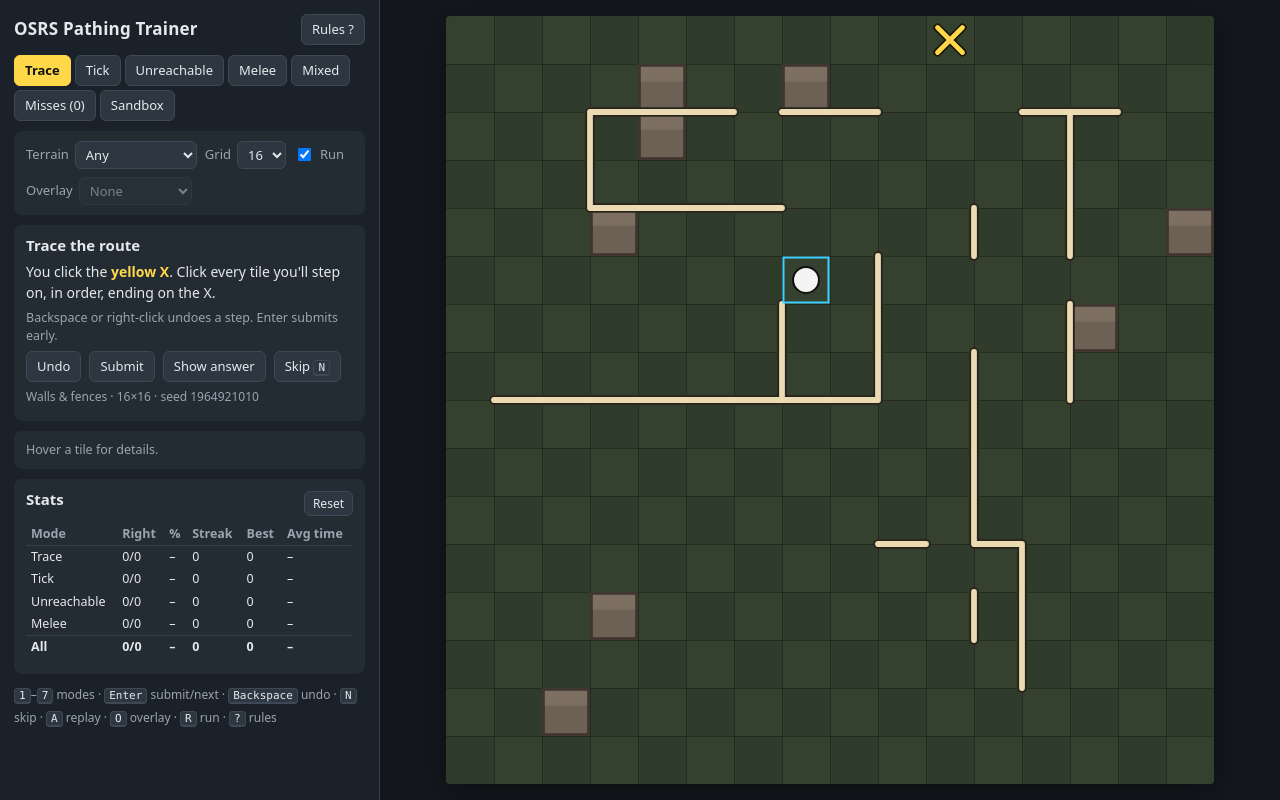
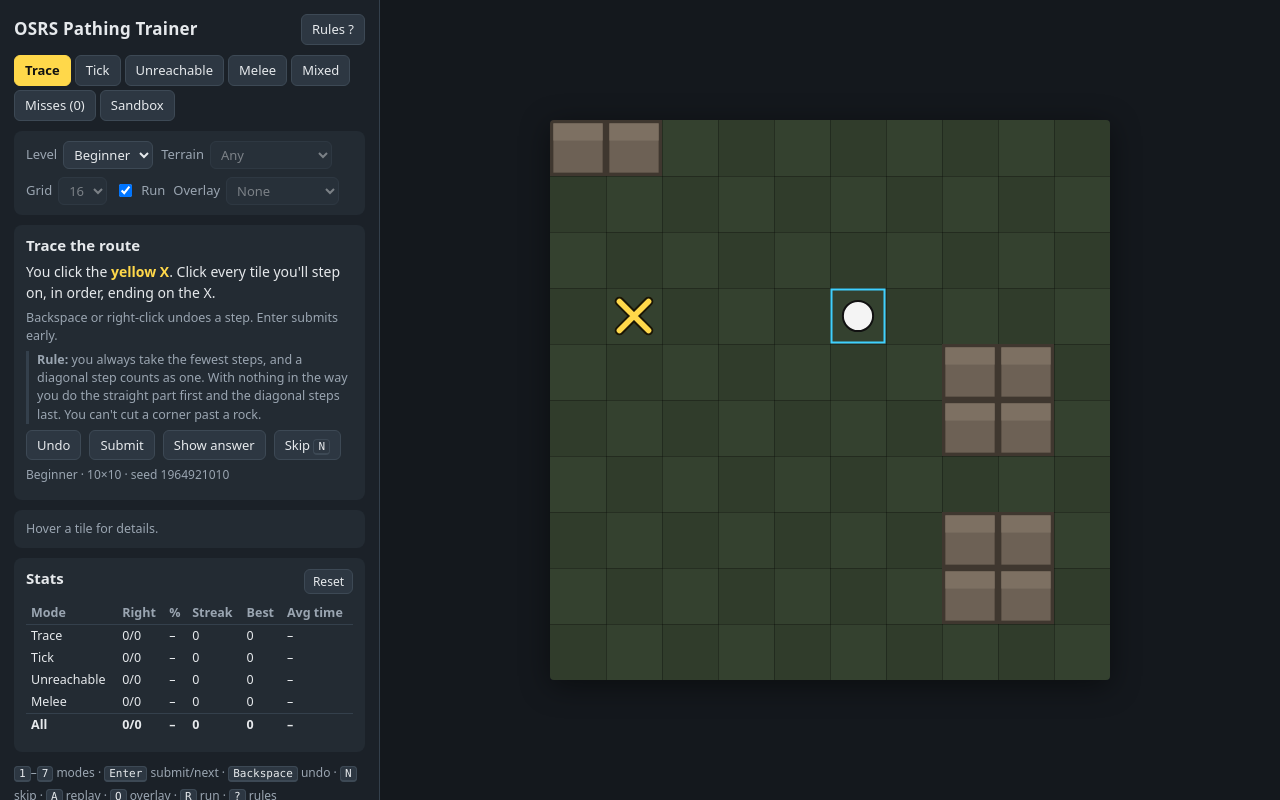
Before and after one commit to mrcal17/osrs-pathing-trainer, a plain HTML site: page index.html in a window 1280 px wide. Drawn offline with Linux system fonts and the light colour scheme.

Commit message:
Add Beginner/Easy levels with rule hints
Beginner: 10x10, a few small rocks, short routes, tick 1-2, single-rock
unreachable targets, small nearby NPCs. Easy: 12x12, light pillars/rocks,
no walls. Normal is the previous generator. Level is part of the miss spec.

Co-Authored-By: Claude Opus 5.5 <noreply@anthropic.com>

```diff
--- a/app.js
+++ b/app.js
@@ -44,6 +44,7 @@
     terrain: TERRAIN_NAME[saved.terrain] ? saved.terrain : 'any',
     size: [12, 16, 20].includes(saved.size) ? saved.size : 16,
     run: saved.run !== false,
+    level: [1, 2, 3].includes(saved.level) ? saved.level : 1,
     overlay: OVERLAYS.includes(saved.overlay) ? saved.overlay : 'none',
     stats: saved.stats || {},
     misses: Array.isArray(saved.misses) ? saved.misses : [],
@@ -63,7 +64,7 @@
     const sb = st.sb;
     try {
       localStorage.setItem(STORE, JSON.stringify({
-        mode: st.mode, terrain: st.terrain, size: st.size, run: st.run, overlay: st.overlay,
+        mode: st.mode, level: st.level, terrain: st.terrain, size: st.size, run: st.run, overlay: st.overlay,
         stats: st.stats, misses: st.misses,
         sandbox: sb.grid ? { grid: sb.grid.toJSON(), src: sb.src, npc: sb.npc } : null,
       }));
@@ -82,7 +83,7 @@
   }
 
   // Wrong answers are kept (by seed) for the Misses mode; a right answer removes them.
-  const specKey = (s) => `${s.mode}|${s.terrain}|${s.size}|${s.run}|${s.seed}`;
+  const specKey = (s) => `${s.mode}|${s.level || 3}|${s.terrain}|${s.size}|${s.run}|${s.seed}`;
   function noteResult(q, ok) {
     const k = specKey(q.spec), i = st.misses.findIndex((s) => specKey(s) === k);
     if (ok) { if (i >= 0) st.misses.splice(i, 1); return; }
@@ -110,7 +111,7 @@
       if (!st.misses.length) return render();
       spec = Object.assign({}, st.misses[0]);
     } else {
-      spec = { mode: st.mode === 'mixed' ? pickWeakMode() : st.mode, terrain: st.terrain, size: st.size, run: st.run, seed: 0 };
+      spec = { mode: st.mode === 'mixed' ? pickWeakMode() : st.mode, level: st.level, terrain: st.terrain, size: st.size, run: st.run, seed: 0 };
     }
     let q = null;
     for (let tries = 0; !q && tries < (replaying ? 1 : 6); tries++) {
@@ -297,6 +298,14 @@
 
   // ---- panels -----------------------------------------------------------------------------
 
+  // Shown on Beginner and Easy questions.
+  const HINT = {
+    trace: "you always take the fewest steps, and a diagonal step counts as one. With nothing in the way you do the straight part first and the diagonal steps last. You can't cut a corner past a rock.",
+    tick: "work out the route first, then count along it. Running covers 2 tiles per tick (tick 1 ends 2 steps in, tick 2 ends 4 steps in). Walking covers 1.",
+    unreach: "you walk to the reachable tile closest to the X in a straight line. A tile straight beside the rock beats a diagonal one. If two tie, the one with fewer steps wins, then the westmost.",
+    melee: "you stop on the nearest tile that shares an edge with the NPC. Corners don't count. If two are equally close and you're diagonal to the NPC, you step west or east rather than south or north.",
+  };
+
   function promptHTML(q) {
     const ask = st.phase === 'ask';
     let title, text;
@@ -313,10 +322,12 @@
       title = 'Melee approach';
       text = `You click <b>Attack</b> on the <b class="r">${q.target.w}×${q.target.h} NPC</b> with a melee weapon. Click the tile you'll stop on.`;
     }
-    const hint = q.mode === 'trace' && ask ? '<p class="hint">Backspace or right-click undoes a step. Enter submits early.</p>' : '';
+    const hint = (q.mode === 'trace' && ask ? '<p class="hint">Backspace or right-click undoes a step. Enter submits early.</p>' : '') +
+      (q.level < 3 ? `<p class="tip"><b>Rule:</b> ${HINT[q.mode]}</p>` : '');
     const btns = ask ? `<div class="row">${q.mode === 'trace' ? '<button data-act="undo">Undo</button><button data-act="submit">Submit</button>' : ''}<button data-act="reveal">Show answer</button><button data-act="skip">Skip <kbd>N</kbd></button></div>` : '';
     const label = st.mode === 'mixed' || st.mode === 'misses' ? `${NAME[q.mode]} · ` : '';
-    return `<h2>${title}</h2><p>${text}</p>${hint}${btns}<p class="meta">${label}${TERRAIN_NAME[q.terrain]} · ${q.size}×${q.size} · seed ${q.seed}</p>`;
+    const where = q.level < 3 ? S.LEVELS[q.level].name : TERRAIN_NAME[q.terrain];
+    return `<h2>${title}</h2><p>${text}</p>${hint}${btns}<p class="meta">${label}${where} · ${q.size}×${q.size} · seed ${q.seed}</p>`;
   }
 
   function resultHTML(q, v) {
@@ -378,6 +389,11 @@
       if (q && st.phase === 'done') { rc.innerHTML = resultHTML(q, st.verdict); rc.classList.remove('hidden'); }
       else rc.classList.add('hidden');
       $('statsCard').innerHTML = statsHTML();
+    }
+    const simple = !sandbox && st.level < 3;
+    for (const id of ['terrain', 'size']) {
+      $(id).disabled = simple;
+      $(id).title = simple ? 'Beginner and Easy use their own small maps. Switch Level to Normal to choose.' : '';
     }
     $('overlay').value = st.overlay;
     $('overlay').disabled = !sandbox && st.phase !== 'done';
@@ -946,6 +962,12 @@
 
   function showRules(on) { $('rules').classList.toggle('hidden', !on); }
 
+  $('level').addEventListener('change', (e) => {
+    st.level = +e.target.value;
+    e.target.blur();
+    persist();
+    if (st.mode !== 'sandbox' && st.mode !== 'misses') nextQuestion(); else render();
+  });
   $('terrain').addEventListener('change', (e) => {
     st.terrain = e.target.value;
     e.target.blur();
@@ -991,6 +1013,7 @@
 
   // ---- boot -------------------------------------------------------------------------------
 
+  $('level').value = String(st.level);
   $('terrain').value = st.terrain;
   $('size').value = String(st.size);
   $('run').checked = st.run;
--- a/index.html
+++ b/index.html
@@ -17,6 +17,13 @@
     <nav id="modes"></nav>
 
     <section class="card row" id="settings">
+      <label>Level
+        <select id="level">
+          <option value="1">Beginner</option>
+          <option value="2">Easy</option>
+          <option value="3">Normal</option>
+        </select>
+      </label>
       <label>Terrain
         <select id="terrain">
           <option value="any">Any</option>
--- a/scenarios.js
+++ b/scenarios.js
@@ -11,6 +11,26 @@
   'use strict';
 
   const TERRAINS = ['pillars', 'rocks', 'walls', 'rooms', 'mixed'];
+
+  // Difficulty levels. Lengths are route steps; `filter` turns on the "make it interesting" rejections
+  // (tie-breaks, obstacle-shaped routes) that Normal uses.
+  const LEVELS = {
+    1: {
+      name: 'Beginner', size: 10, terrains: ['sparse'], filter: false,
+      trace: [2, 4], tick: [3, 6], maxTick: 2, unreach: [1, 4], unreachGap: 2, blockedOnly: true,
+      melee: [1, 3], npcSizes: [1, 1, 2], corner: 0.3,
+    },
+    2: {
+      name: 'Easy', size: 12, terrains: ['light'], filter: false,
+      trace: [3, 7], tick: [4, 10], maxTick: 3, unreach: [2, 8], unreachGap: 2, blockedOnly: true,
+      melee: [1, 6], npcSizes: [1, 1, 2, 2, 3], corner: 0.2,
+    },
+    3: {
+      name: 'Normal', size: 0, terrains: null, filter: true,
+      trace: [4, 12], tick: [5, 16], maxTick: 0, unreach: [2, 14], unreachGap: 3, blockedOnly: false,
+      melee: [2, 14], npcSizes: [1, 1, 1, 2, 2, 3, 3, 3, 4, 5], corner: 0.15,
+    },
+  };
 
   function makeRng(seed) {
     let a = seed >>> 0;
@@ -39,9 +59,10 @@
     return true;
   }
 
-  function pillars(g, rng, count) {
+  function pillars(g, rng, count, sizes) {
+    sizes = sizes || [1, 2, 2, 3, 3, 3];
     for (let tries = 0, placed = 0; placed < count && tries < count * 40; tries++) {
-      const s = rng.pick([1, 2, 2, 3, 3, 3]);
+      const s = rng.pick(sizes);
       const w = rng.chance(0.3) ? Math.max(1, s + rng.pick([-1, 1])) : s;
       const x = rng.int(0, g.w - w), y = rng.int(0, g.h - s);
       const pad = rng.chance(0.2) ? 0 : 1;
@@ -101,7 +122,9 @@
     const g = new E.Grid(size, size);
     const k = (size * size) / 256;
     const n = (lo, hi) => Math.max(1, Math.round(k * rng.int(lo, hi)));
-    if (style === 'pillars') pillars(g, rng, n(4, 7));
+    if (style === 'sparse') pillars(g, rng, rng.int(1, 3), [1, 1, 2]);
+    else if (style === 'light') { pillars(g, rng, n(3, 4), [1, 2, 2, 3]); rocks(g, rng, 0.03); }
+    else if (style === 'pillars') pillars(g, rng, n(4, 7));
     else if (style === 'rocks') rocks(g, rng, 0.08 + rng.next() * 0.08);
     else if (style === 'walls') { fences(g, rng, n(5, 8)); rocks(g, rng, 0.02); }
     else if (style === 'rooms') { rooms(g, rng, n(1, 2)); pillars(g, rng, n(1, 3)); rocks(g, rng, 0.02); }
@@ -142,25 +165,25 @@
     return { grid: g, src, target, result: res };
   }
 
-  function genTrace(rng, g, opts, strict) {
-    return walkQuestion(rng, g, 4, 12, 0.25, strict);
+  function genTrace(rng, g, opts, strict, L) {
+    return walkQuestion(rng, g, L.trace[0], L.trace[1], 0.25, strict && L.filter);
   }
 
-  function genTick(rng, g, opts, strict) {
-    const q = walkQuestion(rng, g, 5, 16, 0.35, strict);
+  function genTick(rng, g, opts, strict, L) {
+    const q = walkQuestion(rng, g, L.tick[0], L.tick[1], 0.35, strict && L.filter);
     if (!q) return null;
     const stops = E.tickStops(q.result.tiles, !!opts.run);
     if (stops.length < 2) return null;
-    q.tick = rng.int(1, stops.length - 1);
+    q.tick = rng.int(1, L.maxTick ? Math.min(L.maxTick, stops.length - 1) : stops.length - 1);
     q.answer = { x: stops[q.tick - 1].x, y: stops[q.tick - 1].y };
     return q;
   }
 
-  function genUnreach(rng, g, opts, strict) {
+  function genUnreach(rng, g, opts, strict, L) {
     const src = freeTile(g, rng);
     if (!src) return null;
     let dst = null;
-    if (rng.chance(0.55)) {
+    if (L.blockedOnly || rng.chance(0.55)) {
       for (let t = 0; t < 60 && !dst; t++) {
         const x = rng.int(0, g.w - 1), y = rng.int(0, g.h - 1);
         if (g.isBlocked(x, y)) dst = { x, y };
@@ -169,20 +192,20 @@
       const s = E.search(g, src.x, src.y, null);
       dst = freeTile(g, rng, (x, y) => s.dist[g.idx(x, y)] < 0);
     }
-    if (!dst || Math.max(Math.abs(dst.x - src.x), Math.abs(dst.y - src.y)) < 3) return null;
+    if (!dst || Math.max(Math.abs(dst.x - src.x), Math.abs(dst.y - src.y)) < L.unreachGap) return null;
     const target = { x: dst.x, y: dst.y, w: 1, h: 1, kind: 'tile' };
     const res = E.findPath(g, src, target);
     if (!res.alternative || res.truncated) return null;
     const len = res.tiles.length - 1;
-    if (len < 2 || len > 14) return null;
+    if (len < L.unreach[0] || len > L.unreach[1]) return null;
     const best = res.approach.best;
     const ties = res.approach.candidates.filter((c) => c.cost === best.cost).length;
-    if (strict && ties < 2 && !rng.chance(0.3)) return null;
+    if (strict && L.filter && ties < 2 && !rng.chance(0.3)) return null;
     return { grid: g, src, target, result: res };
   }
 
-  function genMelee(rng, g, opts, strict) {
-    const size = rng.pick([1, 1, 1, 2, 2, 3, 3, 3, 4, 5]);
+  function genMelee(rng, g, opts, strict, L) {
+    const size = rng.pick(L.npcSizes);
     if (size + 2 > g.w) return null;
     const nx = rng.int(1, g.w - size - 1), ny = rng.int(1, g.h - size - 1);
     for (let j = 0; j < size; j++) {
@@ -195,7 +218,7 @@
     const npc = { x: nx, y: ny, w: size, h: size, kind: 'npc' };
     const gap = (x, y) => Math.max(nx - x, x - (nx + size - 1), ny - y, y - (ny + size - 1));
     // Sometimes start on a diagonal corner: the "which way do I step?" case.
-    const corner = rng.chance(0.15);
+    const corner = rng.chance(L.corner);
     let src;
     if (corner) {
       const c = rng.pick([[nx - 1, ny - 1], [nx + size, ny - 1], [nx - 1, ny + size], [nx + size, ny + size]]);
@@ -207,31 +230,33 @@
     const res = E.findPath(g, src, npc);
     if (!res.reached || res.truncated) return null;
     const len = res.tiles.length - 1;
-    if (len < (corner ? 1 : 2) || len > 14) return null;
+    if (len < (corner ? 1 : L.melee[0]) || len > L.melee[1]) return null;
     const cands = E.meleeCandidates(g, res);
     const ties = cands.filter((c) => c.dist === cands[0].dist).length;
-    if (strict && !corner && ties < 2 && !rng.chance(0.35)) return null;
+    if (strict && L.filter && !corner && ties < 2 && !rng.chance(0.35)) return null;
     return { grid: g, src, target: npc, result: res };
   }
 
   const GENERATORS = { trace: genTrace, tick: genTick, unreach: genUnreach, melee: genMelee };
 
-  // opts: { terrain: 'any' | one of TERRAINS, size, run, seed }
+  // opts: { level: 1-3 (default 3), terrain: 'any' | one of TERRAINS, size, run, seed }.
+  // Beginner and Easy pick their own grid size and terrain.
   function generate(mode, opts) {
     const rng = makeRng(opts.seed >>> 0);
-    const size = opts.size || 16;
+    const level = LEVELS[opts.level] ? opts.level : 3, L = LEVELS[level];
+    const size = L.size || opts.size || 16;
     const gen = GENERATORS[mode];
     let grid = null, style = null;
     for (let attempt = 0; attempt < 1500; attempt++) {
       if (attempt % 20 === 0) {
-        style = !opts.terrain || opts.terrain === 'any' ? rng.pick(TERRAINS) : opts.terrain;
+        style = L.terrains ? rng.pick(L.terrains) : !opts.terrain || opts.terrain === 'any' ? rng.pick(TERRAINS) : opts.terrain;
         grid = genTerrain(rng, size, style);
       }
-      const q = gen(rng, grid, opts, attempt < 1000);
-      if (q) return Object.assign(q, { mode, seed: opts.seed >>> 0, size, terrain: style, run: !!opts.run });
+      const q = gen(rng, grid, opts, attempt < 1000, L);
+      if (q) return Object.assign(q, { mode, level, seed: opts.seed >>> 0, size, terrain: style, run: !!opts.run });
     }
     return null;
   }
 
-  return { TERRAINS, makeRng, genTerrain, generate };
+  return { TERRAINS, LEVELS, makeRng, genTerrain, generate };
 });
```
Also changed, not shown: tests/engine.test.js (+20 -0 lines).
